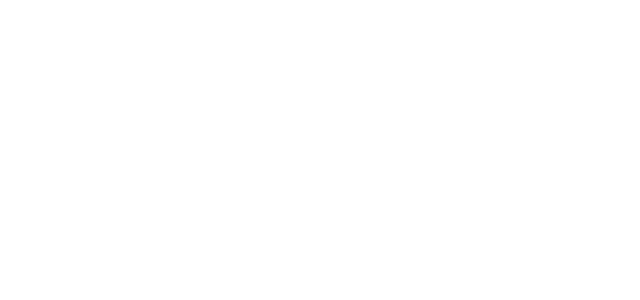
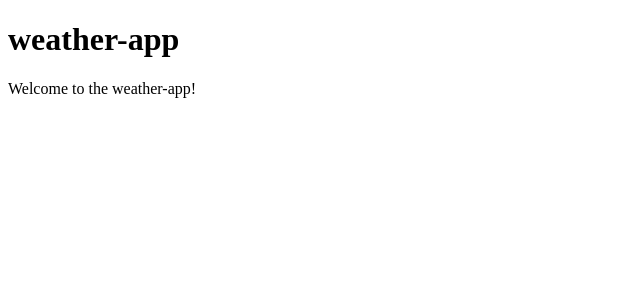
Before and after one commit to RobSif/weather-app, an Angular app: page / in a window 1280 px wide. Shown: the top 300 px of the page, without its empty margins (0-640 px from the left). Built offline with nearby package versions, Linux system fonts and the light colour scheme.

Commit message:
app titel

```diff
--- a/src/app/app.html
+++ b/src/app/app.html
@@ -6,3 +6,10 @@
 <!-- * * * * * * * * * Delete the template below * * * * * * * * * -->
 <!-- * * * * * * * to get started with your project! * * * * * * * -->
 <!-- * * * * * * * * * * * * * * * * * * * * * * * * * * * * * * * -->
+
+<main>
+    <h1>
+        {{ title() }}
+    </h1>
+    <p>Welcome to the {{ title() }}!</p>
+</main>
```
